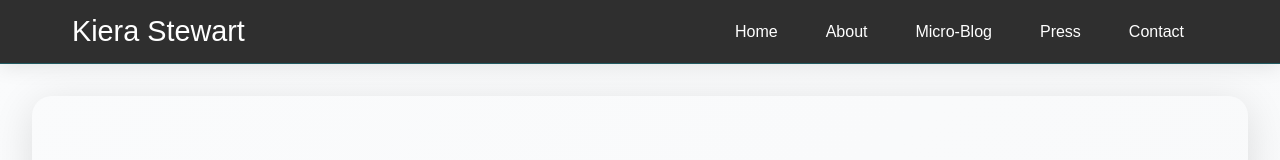
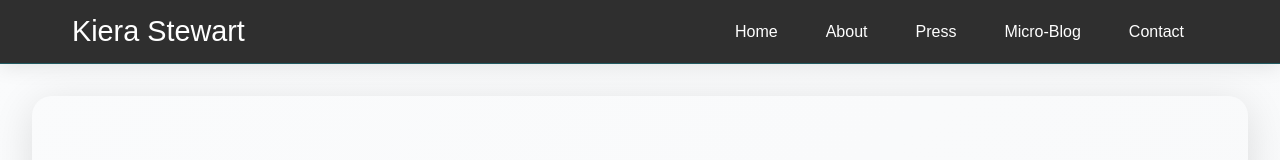
Before and after one commit to Kyle-Ski/kieras-site, a Next.js app: page / in a window 1280 px wide. Shown: the top 160 px of the page. Built offline with nearby package versions, Linux system fonts and the light colour scheme; a web font is replaced by a local one.

Commit message:
re-ordering navigation bar to have blog after press

```diff
--- a/app/components/NavBar.tsx
+++ b/app/components/NavBar.tsx
@@ -10,8 +10,8 @@ export default function NavBar() {
   const navItems = [
     { href: `/`, label: "Home" },
     { href: `/about`, label: "About" },
+    { href: `/press`, label: "Press" },
     { href: `/blog`, label: "Micro-Blog" },
-    { href: `/press`, label: "Press" },
     { href: `/about#follow-me-about`, label: "Contact" },
   ];
 
```
